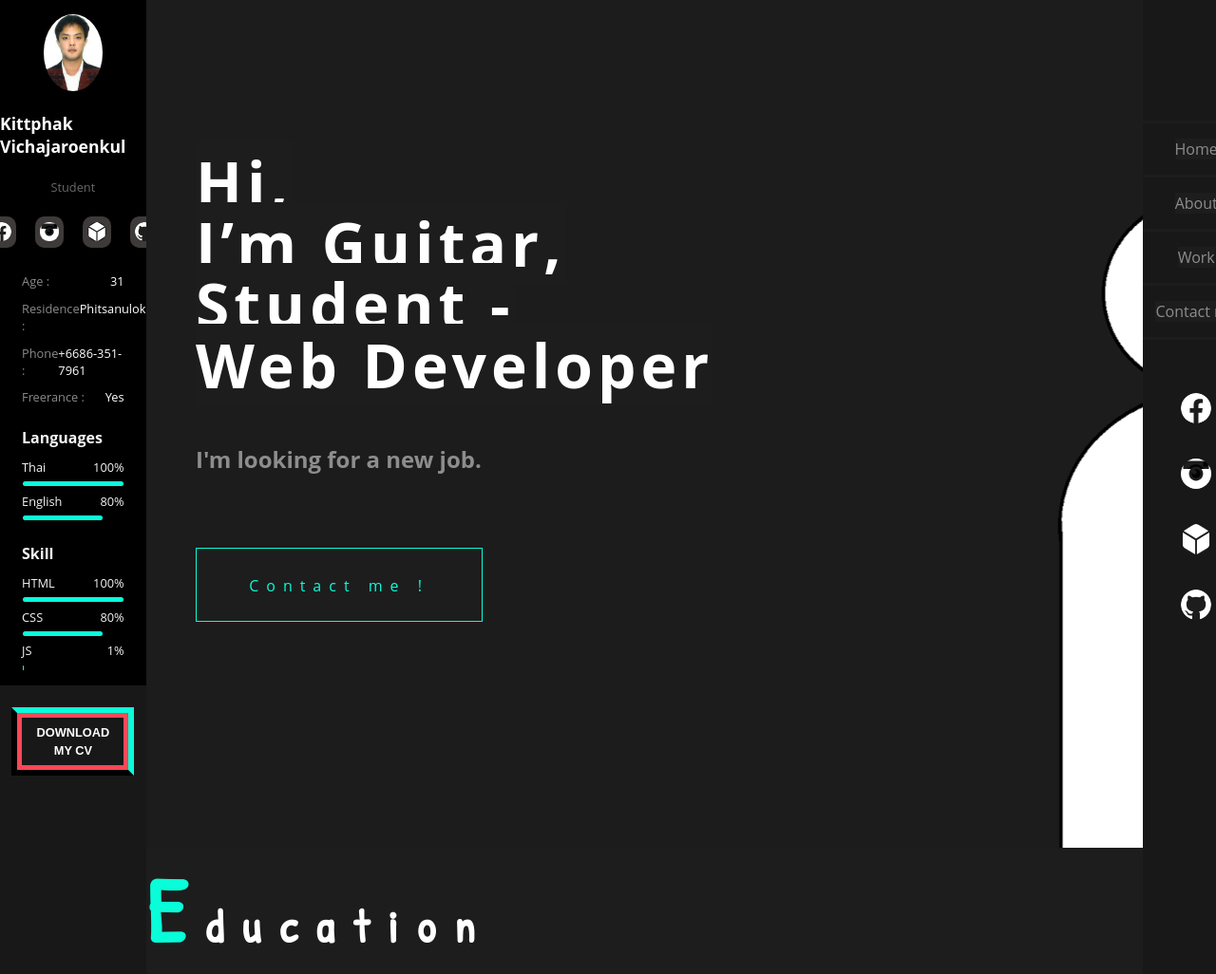
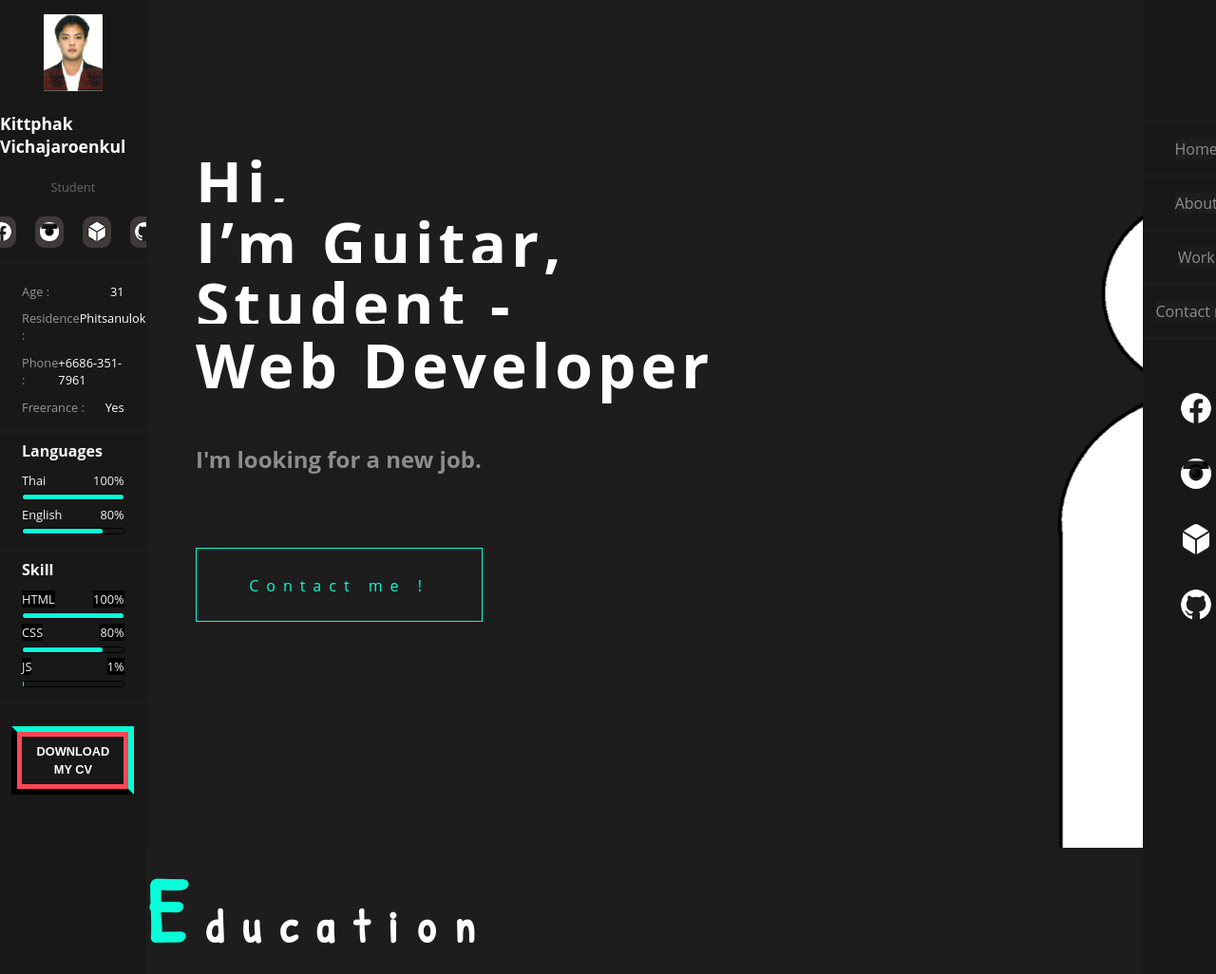
Before and after one commit to v-kittiphak/v-kittiphak.github.io, a plain HTML site: page index.html in a window 1280 px wide. Shown: the top 1026 px of the page at 95% size. Drawn offline with Linux system fonts and the light colour scheme.

Commit message:
fix left menu

```diff
--- a/portfoliostyle.css
+++ b/portfoliostyle.css
@@ -35,7 +35,7 @@ body {
 
 .profile {
     margin-top: 10%;
-    background-color: black;
+    background-color: #181818;
     display: flex;
     flex-direction: column;
     justify-content: center;
@@ -48,19 +48,21 @@ body {
 .profile>img {
     width: 40%;
     height: 40%;
-    border-radius: 50%;
+    border-radius: 0%;
 }
 
 .profile>span,
 b {
-    background-color: black;
+    background-color: transparent;
 }
 
 .contact {
     display: flex;
     flex-direction: row;
     justify-content: space-around;
-    background-color: black;
+    background-color: transparent;
+    padding-bottom: 10%;
+    border-bottom: .2em solid rgb(29, 29, 29);
 }
 
 .contactlogo {
@@ -81,11 +83,11 @@ b {
 }
 
 .leftmenublock {
-    background-color: black;
+    background-color: #181818;
 }
 
 .leftsize {
-    background-color: black;
+    background-color: #181818;
     color: rgba(255, 255, 255, 0.541);
     font-size: .8em;
     text-align: start;
@@ -93,21 +95,22 @@ b {
 
 .rightsize {
     font-size: .8em;
-    background-color: black;
+    background-color: #181818;
     color: white;
 }
 
 .about {
-    background-color: black;
+    background-color: transparent;
     padding-bottom: 10%;
     padding-left: 15%;
     padding-right: 15%;
-    padding-top: 10%;
+    padding-top: 5%;
     /* border-bottom: 5px solid rgb(6, 62, 116); */
+    border-bottom: .2em solid rgb(29, 29, 29);
 }
 
 .aboutcontent {
-    background-color: black;
+    background-color: transparent;
     display: flex;
     justify-content: space-between;
     margin-top: 10%;
@@ -119,13 +122,14 @@ b {
     padding-right: 15%;
     padding-top: 5%;
     /* border-bottom: 5px solid rgb(6, 62, 116); */
+    border-bottom: .2em solid rgb(29, 29, 29);
 }
 
 .languages,
 .languages>div {
     font-size: 1em;
     font-weight: bold;
-    background-color: black;
+    background-color: transparent;
     color: whitesmoke;
 }
 
@@ -142,7 +146,7 @@ b {
 .sublanguages {
     font-size: .8em;
     font-weight: normal;
-    background-color: black;
+    background-color: transparent;
     margin-bottom: 5%;
     margin-top: 5%;
 }
@@ -159,13 +163,14 @@ b {
     padding-top: 5%;
     /* border-bottom: 5px solid rgb(6, 62, 116); */
     color: whitesmoke;
+    border-bottom: .2em solid rgb(29, 29, 29);
 }
 
 .skill,
 .skill>div {
     font-size: 1em;
     font-weight: bold;
-    background-color: black;
+    background-color: transparent;
 }
 
 .headskill {
```
